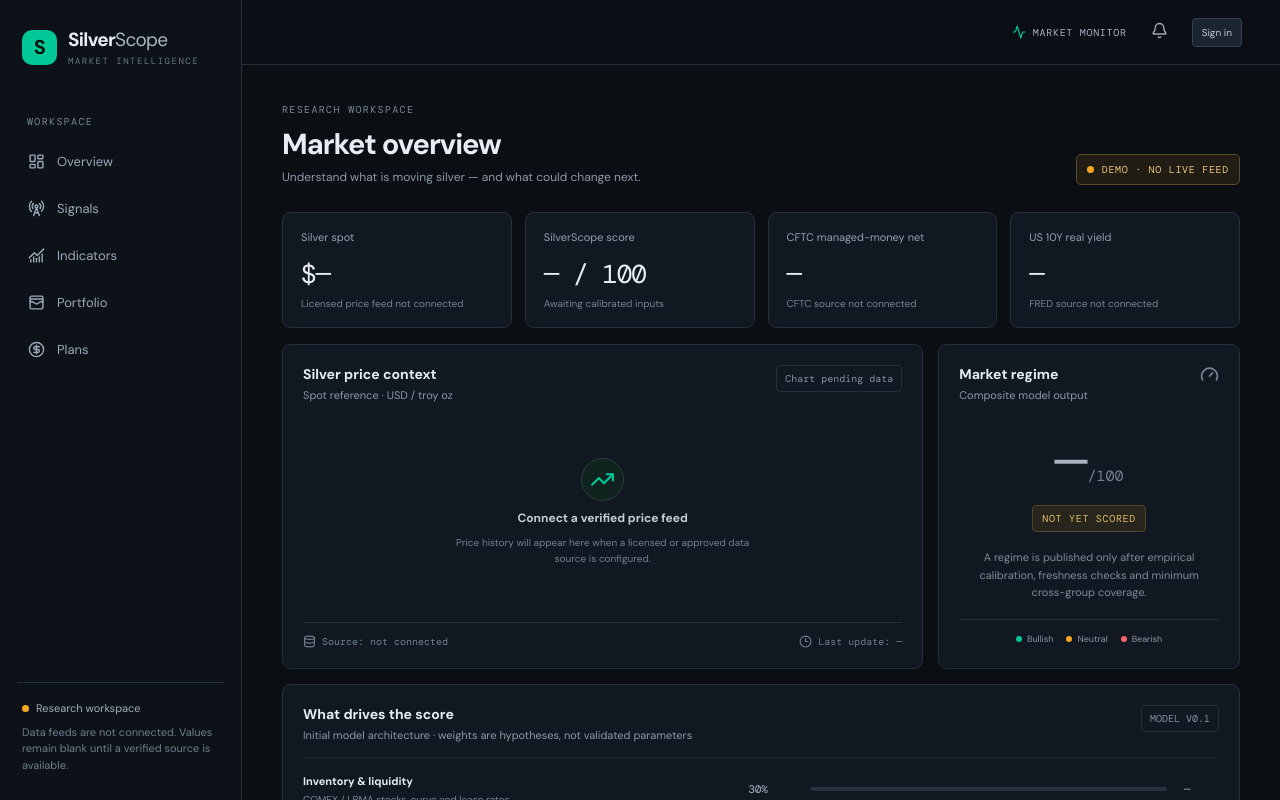
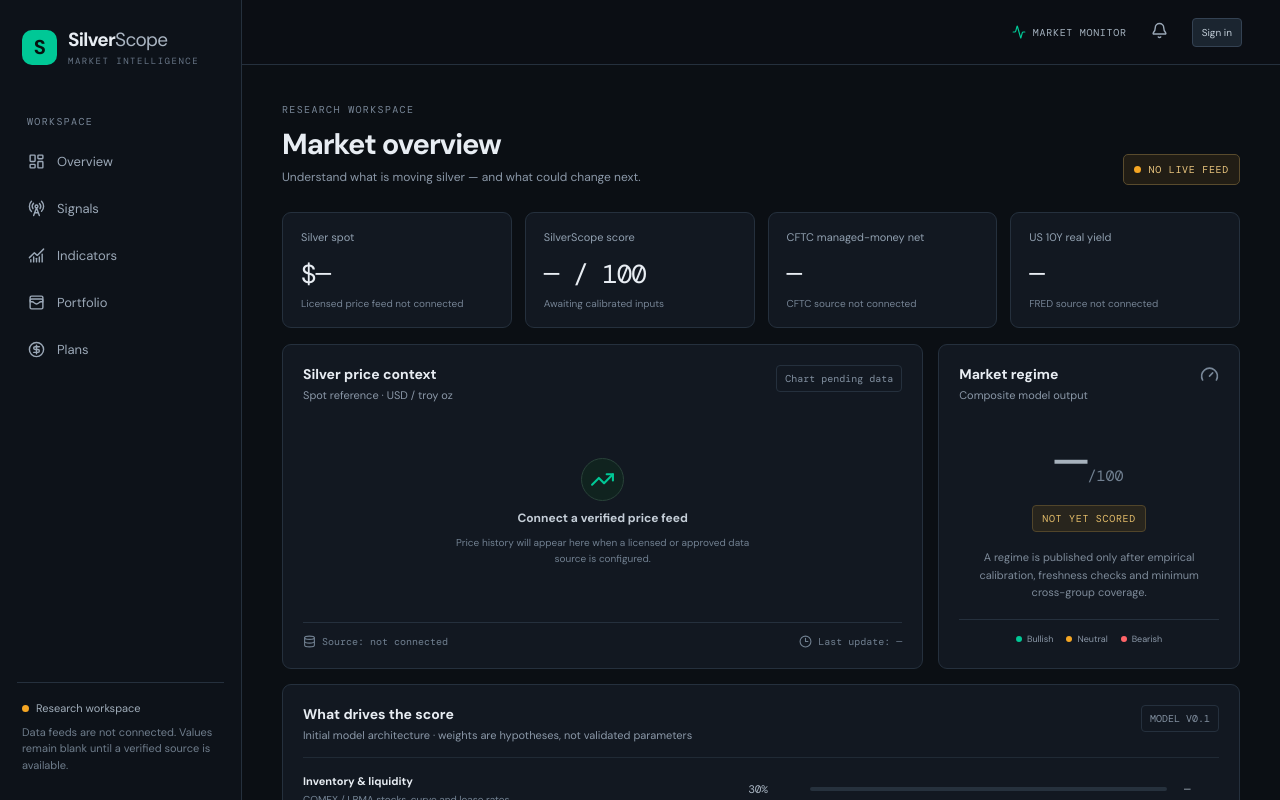
Before and after one commit to reakneel/silverscope, a Next.js app: page / in a window 1280 px wide. Shown: the top 800 px of the page. Built offline with nearby package versions, Linux system fonts and the light colour scheme; no server answers.

Commit message:
fix: remove misleading demo label when market feeds are absent

```diff
--- a/app/page.tsx
+++ b/app/page.tsx
@@ -18,7 +18,7 @@ export default async function DashboardPage() {
   const componentMap = new Map((score?.components ?? []).map((component) => [component.group, component.score]));
   const live = Object.keys(overview.observations).length > 0 || Boolean(score);
   return <div className="page-wrap">
-    <div className="page-heading"><div><div className="eyebrow">RESEARCH WORKSPACE</div><h1>Market overview</h1><p>Understand what is moving silver — and what could change next.</p></div><span className="demo-tag"><span/> {live ? "OBSERVATIONS AVAILABLE" : "DEMO · NO LIVE FEED"}</span></div>
+    <div className="page-heading"><div><div className="eyebrow">RESEARCH WORKSPACE</div><h1>Market overview</h1><p>Understand what is moving silver — and what could change next.</p></div><span className="demo-tag"><span/> {live ? "OBSERVATIONS AVAILABLE" : "NO LIVE FEED"}</span></div>
     <section className="metric-grid">
       <article className="metric-card"><div className="metric-label">Silver spot</div><div className="metric-value">{silverSpot ? `${number(silverSpot.value)}` : "$—"}</div><div className="metric-change muted">{silverSpot ? `USD/oz · as of ${silverSpot.observedAt.slice(0, 10)}` : "Licensed price feed not connected"}</div></article>
       <article className="metric-card"><div className="metric-label">SilverScope score</div><div className="metric-value">{score ? `${number(score.score)} / 100` : "— / 100"}</div><div className="metric-change muted">{score ? `Coverage ${number(score.coverage * 100, 0)}% · ${score.modelVersion}` : "Awaiting calibrated inputs"}</div></article>
```
